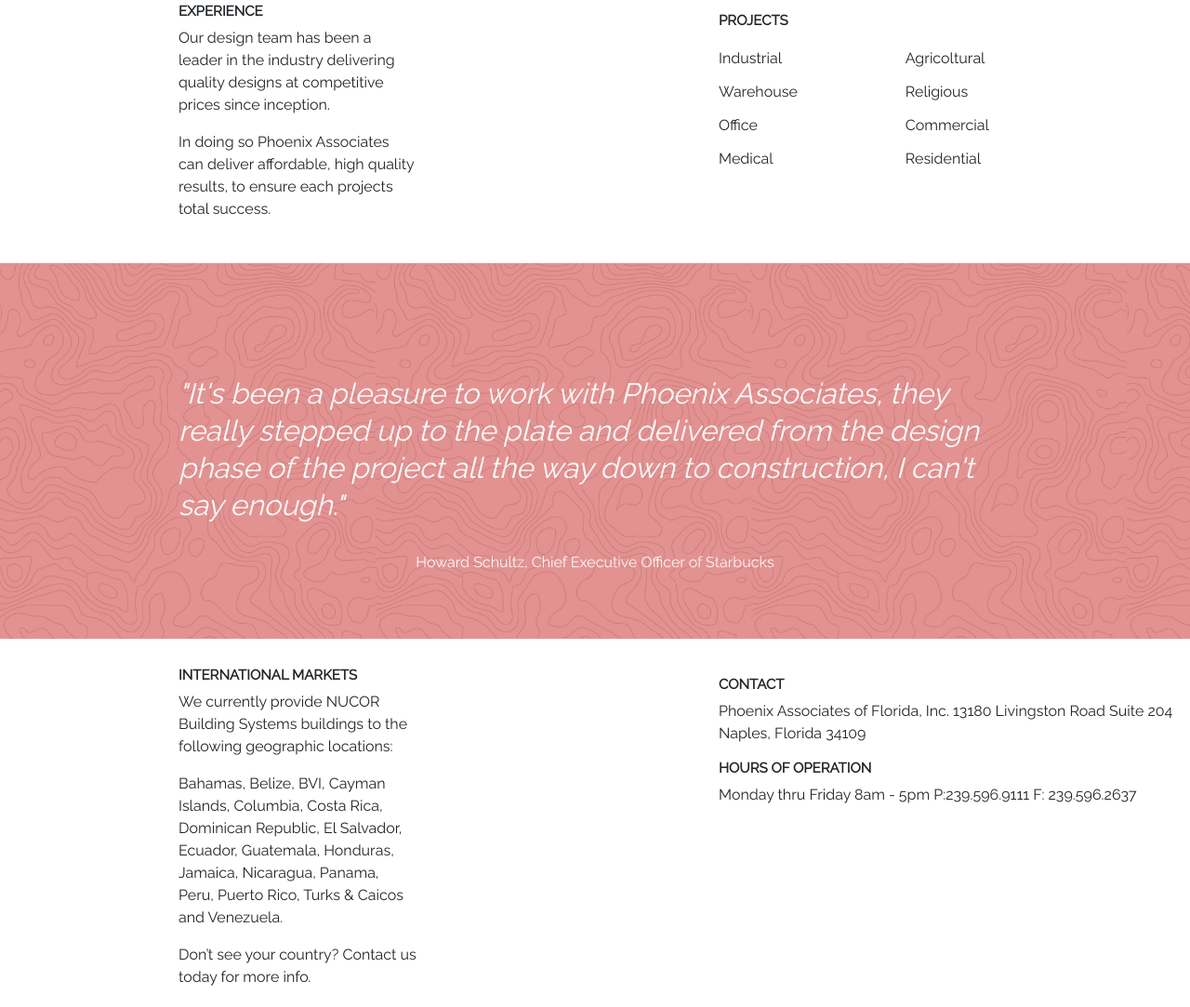
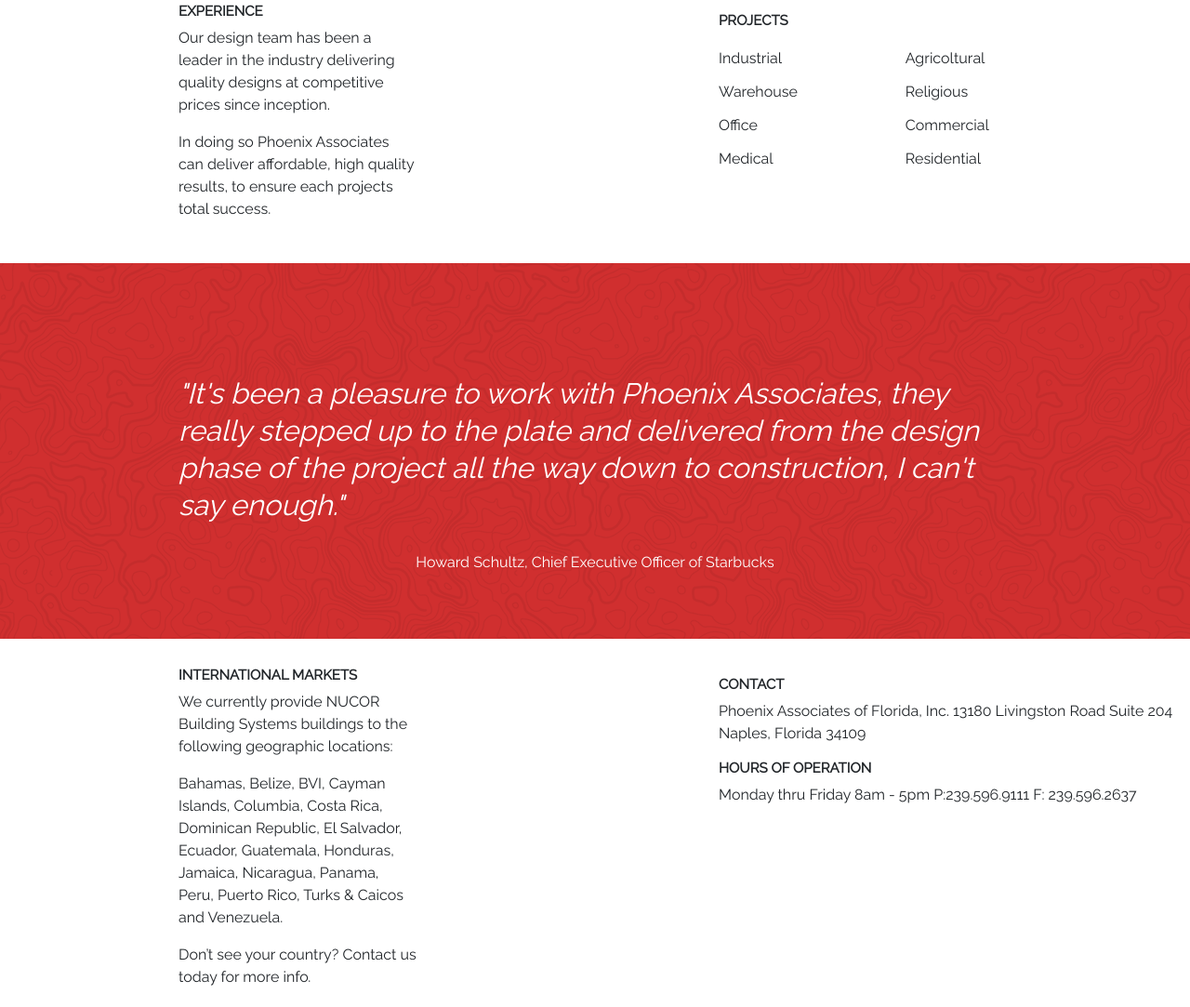
Before and after one commit to marta-marongiu/phoenix, a plain HTML site: page index-phoenix.html in a window 1280 px wide. Shown: the part 2446-3529 px from the top of the page at 93% size. Drawn offline with nearby package versions, Linux system fonts and the light colour scheme.

Commit message:
Finale - aggiunto background quote

```diff
--- a/theme-phoenix.css
+++ b/theme-phoenix.css
@@ -164,17 +164,16 @@ blockquote {
 
 .quote {
 	width: 100%;
-	background-image: url(Contacts-back.jpg);
 	background-size: contain;
 	margin: 0;
 	text-align: center;
-
 }
 
 .quote-container {
 	background-color: #d02f2f;
-	opacity: 0.5;
 	padding: 50px 0 70px 0;
+	background-image: url(original.png);
+	background-blend-mode: multiply;
 }
 
 blockquote {
```
Also changed, not shown: original.png (added).
